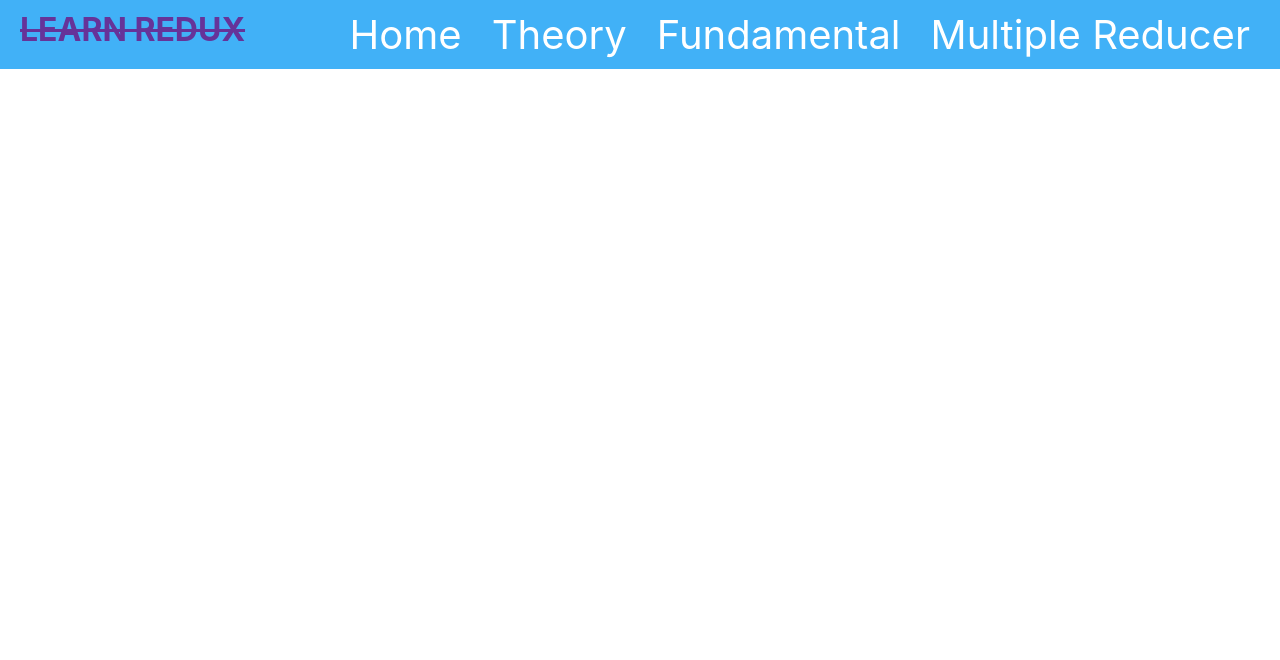
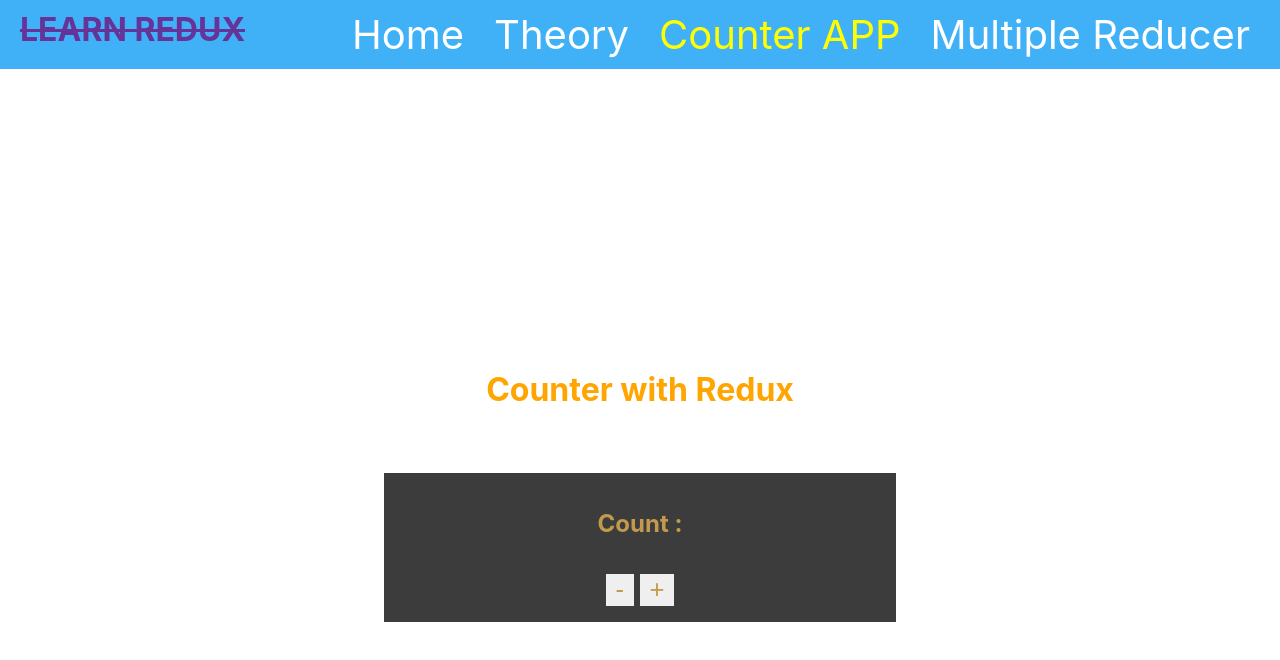
Before and after one commit to khaled39ab/Basic-Redux, a React (Create React App) app: page /counter-app in a window 1280 px wide. Shown: the top 660 px of the page. Built offline with nearby package versions, Linux system fonts and the light colour scheme.

Commit message:
make a view for reducer

```diff
--- a/src/App.js
+++ b/src/App.js
@@ -3,7 +3,7 @@
 import Theory from './page/Class/Theory';
 import Home from './page/home/Home';
 import Navbar from './page/navbar/Navbar';
-import Fundamental from './primaryRedux/Fundamental';
+import FundamentalAgain from './primaryRedux/FundamentalAgain';
 import MultipleReducer from './primaryRedux/MultipleReducer';
 
 function App() {
@@ -15,7 +15,7 @@
       <Routes>
         <Route path='/' element={<Home />}></Route>
         <Route path='/theory' element={<Theory />}></Route>
-        <Route path='/fundamental' element={<Fundamental />}></Route>
+        <Route path='/counter-app' element={<FundamentalAgain />}></Route>
         <Route path='/multipleReducer' element={<MultipleReducer />}></Route>
       </Routes>
     </div>
--- a/src/page/navbar/Navbar.js
+++ b/src/page/navbar/Navbar.js
@@ -12,7 +12,7 @@
             <nav className='nav'>
                 <NavLink className='link' to={'/'}>Home</NavLink>
                 <NavLink className='link' to={'/theory'}>Theory</NavLink>
-                <NavLink className='link' to={'/fundamental'}>Fundamental</NavLink>
+                <NavLink className='link' to={'/counter-app'}>Counter APP</NavLink>
                 <NavLink className='link' to={'/multipleReducer'}>Multiple Reducer</NavLink>
             </nav>
         </div>
--- /dev/null
+++ b/src/primaryRedux/Fundamental.css
@@ -0,0 +1,48 @@
+  .center {
+    display: flex;
+    flex-direction: column;
+    justify-content: center;
+    align-items: center;
+    gap: 1rem;
+  }
+
+  .counter {
+    height: 100vh;
+    padding: 1rem;
+  }
+
+  .counter__title {
+    color: var(--text-color);
+    font-size: 2rem;
+    margin-bottom: 3rem;
+    color: orange;
+  }
+
+  .card {
+    background-color: #3c3c3c;
+    width: 100%;
+    max-width: 30rem;
+    color: rgb(195, 154, 77);
+    padding: 1rem;
+    border-radius: var(--border-radius);
+  }
+
+  .btn {
+    border: none;
+    padding: 0.1rem 0.6rem;
+    border-radius: var(--border-radius);
+    font-size: 1.6rem;
+    transition: all 0.3s;
+    margin: 0 0.2rem;
+    color: rgb(195, 154, 77);
+    cursor: pointer;
+  }
+
+  .btn:hover {
+    background-color: orange;
+    color: black;
+  }
+
+  .btn:disabled {
+    background-color: red;
+  }
--- a/src/primaryRedux/FundamentalAgain.js
+++ b/src/primaryRedux/FundamentalAgain.js
@@ -1,4 +1,5 @@
 import React from 'react';
+import './Fundamental.css'
 
 const FundamentalAgain = () => {
     /*
@@ -71,8 +72,15 @@
     }
 
     return (
-        <div>
-
+        <div className="counter center">
+            <h1 className="counter__title">Counter with Redux</h1>
+            <div className="card center">
+                <h2 className="card__title">Count : { }</h2>
+                <div className="card__btn">
+                    <button className="btn card__btn" >-</button>
+                    <button className="btn card__btn">+</button>
+                </div>
+            </div>
         </div>
     );
 };
```
